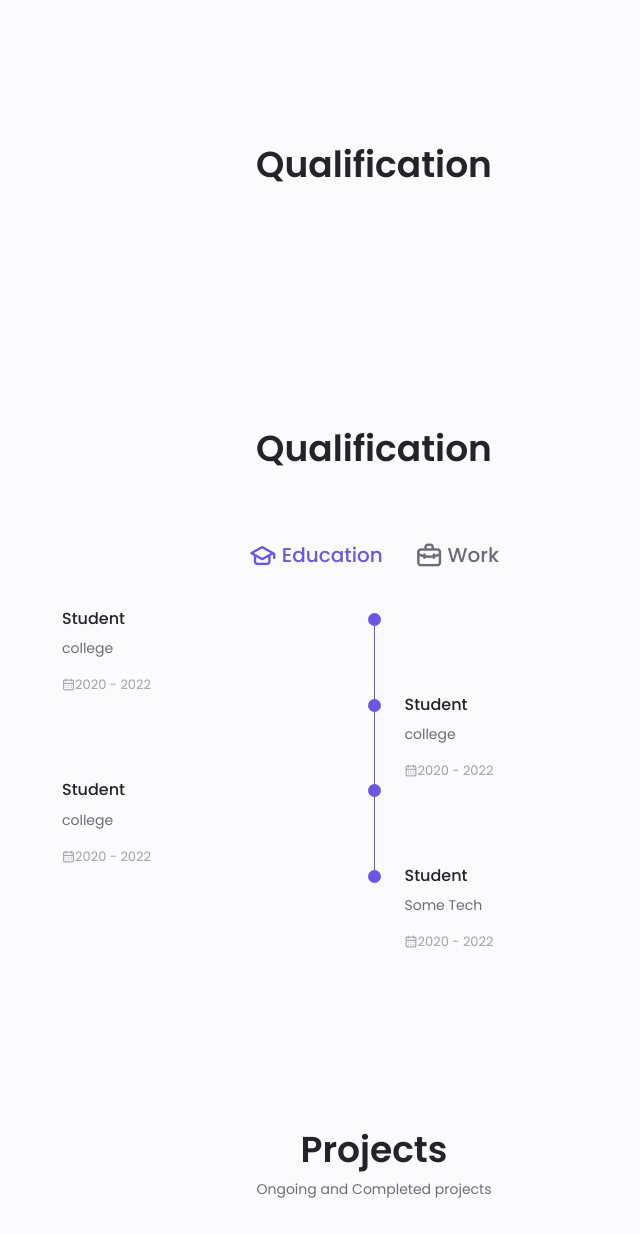
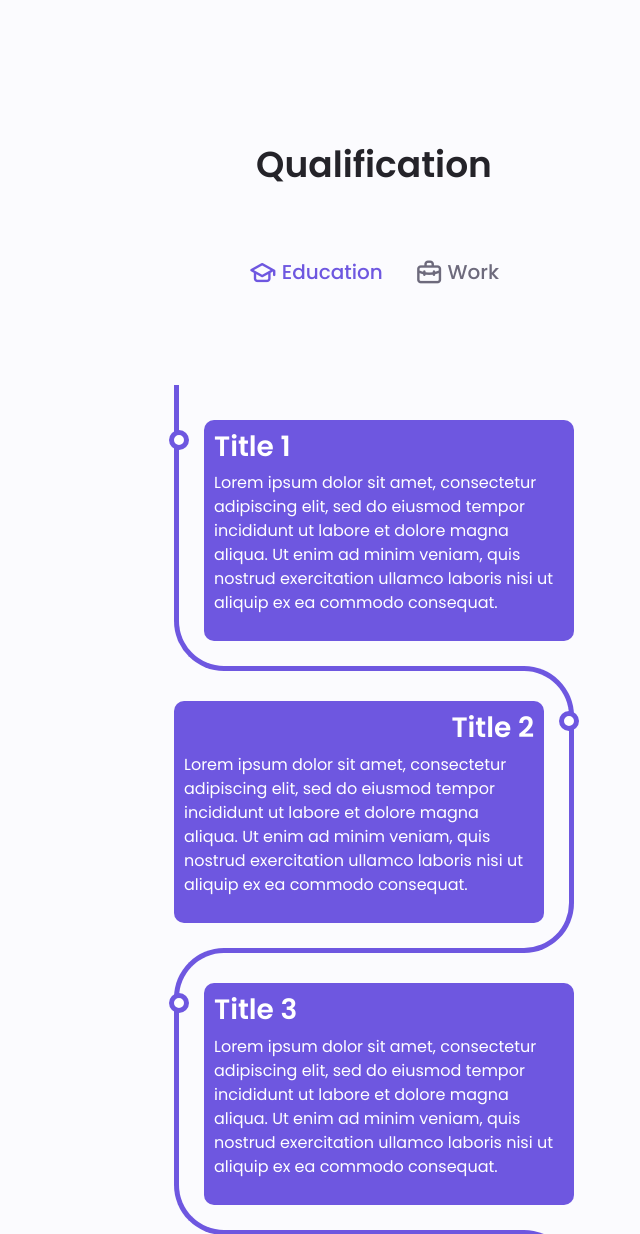
Before and after one commit to NikhilKamathB/Portfolio, a Django app: page / in a window 1280 px wide. Shown: the part 1136-2370 px from the top of the page, without its empty margins (266-906 px from the left). Run offline with Django 4.2, Linux system fonts and the light colour scheme; parts of the project's set-up code (start-up, migrations or seed data) failed here and were passed over.

Commit message:
Made changes to home-qualifications

```diff
--- a/portfolio/static/css/styles.css
+++ b/portfolio/static/css/styles.css
@@ -522,6 +522,104 @@ img {
     margin: 0;
 }
 
+.qualification__row {
+    width: 75%;
+    margin: auto;
+}
+
+.qualification__timeline {
+    margin: 20px auto;
+    padding: 20px;
+}
+
+.qualification__card {
+    position: relative;
+    max-width: 400px;
+    border: none;
+}
+
+.qualification__card:nth-child(odd) {
+    padding: 30px 0 30px 30px;
+}
+
+.qualification__card:nth-child(even) {
+    padding: 30px 30px 30px 0;
+}
+
+.qualification__card::before {
+    content: "";
+    position: absolute;
+    width: 55%;
+    border: solid var(--first-color);
+}
+
+.qualification__card:nth-child(odd)::before {
+    left: 0px;
+    top: -5px;
+    bottom: 0px;
+    border-width: 5px 0 5px 5px;
+    border-radius: 50px 0 0 50px;
+}
+
+.qualification__card:nth-child(even)::before {
+    right: 0;
+    top: -5px;
+    bottom: 0;
+    border-width: 5px 5px 5px 0;
+    border-radius: 0 50px 50px 0;
+}
+
+.qualification__card:first-child::before {
+    border-top: 0;
+    border-top-left-radius: 0;
+}
+
+.qualification__card:last-child:nth-child(odd)::before {
+    border-bottom: 0;
+    border-bottom-left-radius: 0;
+}
+
+.qualification__card:last-child:nth-child(even)::before {
+    border-bottom: 0;
+    border-bottom-right-radius: 0;
+}
+
+.qualification__card__info {
+    display: flex;
+    flex-direction: column;
+    background: var(--first-color-second);
+    color: white;
+    border-radius: 10px;
+    padding: 10px;
+}
+
+.qualification__card__title {
+    color: white;
+    position: relative;
+}
+
+.qualification__card__title::before {
+    content: "";
+    position: absolute;
+    width: 20px;
+    height: 20px;
+    background: white;
+    border-radius: 999px;
+    border: 5px solid var(--first-color);
+}
+
+.qualification__card:nth-child(even) > .qualification__card__info > .qualification__card__title {
+    text-align: right;
+}
+
+.qualification__card:nth-child(odd) > .qualification__card__info > .qualification__card__title::before {
+    left: -45px;
+}
+
+.qualification__card:nth-child(even) > .qualification__card__info > .qualification__card__title::before {
+    right: -45px;
+}
+
 .qualification__tabs {
     display: flex;
     justify-content: space-evenly;
@@ -543,50 +641,13 @@ img {
     margin-right: var(--mb-0-25);
 }
 
-.qualification__data {
-    display: grid;
-    grid-template-columns: 1fr max-content 1fr;
-    column-gap: 1.5rem;
-}
-
-.qualification__title {
-    font-size: var(--normal-font-size);
-    font-weight: var(--font-medium);
-}
-
-.qualification__subtitle {
-    display: inline-block;
-    font-size: var(--small-font-size);
-    margin-bottom: var(--mb-1);
-}
-
-.qualification__calendar {
-    font-size: var(--smaller-font-size);
-    color: var(--text-color-light);
-}
-
-.qualification__rounder {
-    display: inline-block;
-    width: 13px;
-    height: 13px;
-    background-color: var(--first-color);
-    border-radius: 50%;
-}
-
-.qualification__line {
-    display: block;
-    width: 1px;
-    height: 100%;
-    background-color: var(--first-color);
-    transform: translate(6px, -7px);
-}
-
 .qualification [data-content] {
     display: none;
 }
 
 .qualification__active[data-content] {
     display: block;
+    margin: auto;
 }
 
 .qualification__button.qualification__active {
@@ -803,9 +864,6 @@ img {
     .skills__title {
         font-size: var(--normal-font-size);
     }
-    .qualification__data {
-        gap: .5rem;
-    }
 }
 
 /* For medium devices */
--- a/portfolio/templates/home/home.html
+++ b/portfolio/templates/home/home.html
@@ -85,18 +85,12 @@
             </div>
         </div>
     </section>
-    <section class="skills section" id="skills">
-        <h2 class="section__title mt-5">
-            Qualification
-        </h2>
-        <span class="section__subtitle"></span>
-    </section>
     <section class="qualification section" id="qualification">
         <h2 class="section__title mt-5">
             Qualification
         </h2>
         <span class="section__subtitle"></span>
-        <div class="qualification__container container">
+        <div class="qualification__contianer container grid">
             <div class="qualification__tabs">
                 <div class="qualification__button button--flex qualification__active" data-target="#education">
                     <i class="uil uil-graduation-cap qualification__icon"></i>Education
@@ -107,125 +101,74 @@
             </div>
             <div class="qualification__sections">
                 <div class="qualification__content qualification__active" data-content id="education">
-                    <div class="qualification__data">
-                        <div>
-                            <h3 class="qualification__title">Student</h3>
-                            <span class="qualification__subtitle">college</span>
-                            <div class="qualification__calendar">
-                                <i class="uil uil-calendar-alt"></i>2020 - 2022
+                    <div class="qualification__timeline">
+                        <div class="qualification__outer">
+                          <div class="qualification__card">
+                            <div class="qualification__card__info">
+                              <h3 class="qualification__card__title">Title 1</h3>
+                              <p>Lorem ipsum dolor sit amet, consectetur adipiscing elit, sed do eiusmod tempor incididunt ut labore et dolore magna aliqua. Ut enim ad minim veniam, quis nostrud exercitation ullamco laboris nisi ut aliquip ex ea commodo consequat. </p>
                             </div>
                           </div>
-                        <div>
-                            <span class="qualification__rounder"></span>
-                            <span class="qualification__line"></span>
+                          <div class="qualification__card">
+                            <div class="qualification__card__info">
+                              <h3 class="qualification__card__title">Title 2</h3>
+                              <p>Lorem ipsum dolor sit amet, consectetur adipiscing elit, sed do eiusmod tempor incididunt ut labore et dolore magna aliqua. Ut enim ad minim veniam, quis nostrud exercitation ullamco laboris nisi ut aliquip ex ea commodo consequat. </p>
                             </div>
                           </div>
-                    <div class="qualification__data">
-                        <div></div>
-                        <div>
-                            <span class="qualification__rounder"></span>
-                            <span class="qualification__line"></span>
-                        </div>
-                        <div>
-                            <h3 class="qualification__title">Student</h3>
-                            <span class="qualification__subtitle">college</span>
-                            <div class="qualification__calendar">
-                                <i class="uil uil-calendar-alt"></i>2020 - 2022
+                          <div class="qualification__card">
+                            <div class="qualification__card__info">
+                              <h3 class="qualification__card__title">Title 3</h3>
+                              <p>Lorem ipsum dolor sit amet, consectetur adipiscing elit, sed do eiusmod tempor incididunt ut labore et dolore magna aliqua. Ut enim ad minim veniam, quis nostrud exercitation ullamco laboris nisi ut aliquip ex ea commodo consequat. </p>
                             </div>
                           </div>
-                    </div>
-                    <div class="qualification__data">
-                        <div>
-                            <h3 class="qualification__title">Student</h3>
-                            <span class="qualification__subtitle">college</span>
-                            <div class="qualification__calendar">
-                                <i class="uil uil-calendar-alt"></i>2020 - 2022
+                          <div class="qualification__card">
+                            <div class="qualification__card__info">
+                              <h3 class="qualification__card__title">Title 4</h3>
+                              <p>Lorem ipsum dolor sit amet, consectetur adipiscing elit, sed do eiusmod tempor incididunt ut labore et dolore magna aliqua. Ut enim ad minim veniam, quis nostrud exercitation ullamco laboris nisi ut aliquip ex ea commodo consequat. </p>
                             </div>
                           </div>
-                        <div>
-                            <span class="qualification__rounder"></span>
-                            <span class="qualification__line"></span>
+                          <div class="qualification__card">
+                            <div class="qualification__card__info">
+                              <h3 class="qualification__card__title">Title 5</h3>
+                              <p>Lorem ipsum dolor sit amet, consectetur adipiscing elit, sed do eiusmod tempor incididunt ut labore et dolore magna aliqua. Ut enim ad minim veniam, quis nostrud exercitation ullamco laboris nisi ut aliquip ex ea commodo consequat. </p>
                             </div>
-                    </div>
-                    <div class="qualification__data">
-                        <div></div>
-                        <div>
-                            <span class="qualification__rounder"></span>
-                        </div>
-                        <div>
-                            <h3 class="qualification__title">Student</h3>
-                            <span class="qualification__subtitle">Some Tech</span>
-                            <div class="qualification__calendar">
-                                <i class="uil uil-calendar-alt"></i>2020 - 2022
                           </div>
                         </div>
                     </div>
                 </div>
                 <div class="qualification__content" data-content id="work">
-                    <div class="qualification__data">
-                        <div>
-                            <h3 class="qualification__title">ML Engineer</h3>
-                            <span class="qualification__subtitle">Some Tech</span>
-                            <div class="qualification__calendar">
-                                <i class="uil uil-calendar-alt"></i>2020 - 2022
+                    <div class="qualification__timeline">
+                        <div class="qualification__outer">
+                          <div class="qualification__card">
+                            <div class="qualification__card__info">
+                              <h3 class="qualification__card__title">Title 1 ww</h3>
+                              <p>Lorem ipsum dolor sit amet, consectetur adipiscing elit, sed do eiusmod tempor incididunt ut labore et dolore magna aliqua. Ut enim ad minim veniam, quis nostrud exercitation ullamco laboris nisi ut aliquip ex ea commodo consequat. </p>
                             </div>
                           </div>
-                        <div>
-                            <span class="qualification__rounder"></span>
-                            <span class="qualification__line"></span>
+                          <div class="qualification__card">
+                            <div class="qualification__card__info">
+                              <h3 class="qualification__card__title">Title 2</h3>
+                              <p>Lorem ipsum dolor sit amet, consectetur adipiscing elit, sed do eiusmod tempor incididunt ut labore et dolore magna aliqua. Ut enim ad minim veniam, quis nostrud exercitation ullamco laboris nisi ut aliquip ex ea commodo consequat. </p>
                             </div>
                           </div>
-                    <div class="qualification__data">
-                        <div></div>
-                        <div>
-                            <span class="qualification__rounder"></span>
-                            <span class="qualification__line"></span>
-                        </div>
-                        <div>
-                            <h3 class="qualification__title">ML Engineer</h3>
-                            <span class="qualification__subtitle">Some Tech</span>
-                            <div class="qualification__calendar">
-                                <i class="uil uil-calendar-alt"></i>2020 - 2022
+                          <div class="qualification__card">
+                            <div class="qualification__card__info">
+                              <h3 class="qualification__card__title">Title 3</h3>
+                              <p>Lorem ipsum dolor sit amet, consectetur adipiscing elit, sed do eiusmod tempor incididunt ut labore et dolore magna aliqua. Ut enim ad minim veniam, quis nostrud exercitation ullamco laboris nisi ut aliquip ex ea commodo consequat. </p>
                             </div>
                           </div>
-                    </div>
-                    <div class="qualification__data">
-                        <div>
-                            <h3 class="qualification__title">ML Engineer</h3>
-                            <span class="qualification__subtitle">Some Tech</span>
-                            <div class="qualification__calendar">
-                                <i class="uil uil-calendar-alt"></i>2020 - 2022
+                          <div class="qualification__card">
+                            <div class="qualification__card__info">
+                              <h3 class="qualification__card__title">Title 4</h3>
+                              <p>Lorem ipsum dolor sit amet, consectetur adipiscing elit, sed do eiusmod tempor incididunt ut labore et dolore magna aliqua. Ut enim ad minim veniam, quis nostrud exercitation ullamco laboris nisi ut aliquip ex ea commodo consequat. </p>
                             </div>
                           </div>
-                        <div>
-                            <span class="qualification__rounder"></span>
-                            <span class="qualification__line"></span>
+                          <div class="qualification__card">
+                            <div class="qualification__card__info">
+                              <h3 class="qualification__card__title">Title 5</h3>
+                              <p>Lorem ipsum dolor sit amet, consectetur adipiscing elit, sed do eiusmod tempor incididunt ut labore et dolore magna aliqua. Ut enim ad minim veniam, quis nostrud exercitation ullamco laboris nisi ut aliquip ex ea commodo consequat. </p>
                             </div>
                           </div>
-                    <div class="qualification__data">
-                        <div></div>
-                        <div>
-                            <span class="qualification__rounder"></span>
-                            <span class="qualification__line"></span>
-                        </div>
-                        <div>
-                            <h3 class="qualification__title">ML Engineer</h3>
-                            <span class="qualification__subtitle">Some Tech</span>
-                            <div class="qualification__calendar">
-                                <i class="uil uil-calendar-alt"></i>2020 - 2022
-                            </div>
-                        </div>
-                    </div>
-                    <div class="qualification__data">
-                        <div>
-                            <h3 class="qualification__title">ML Engineer</h3>
-                            <span class="qualification__subtitle">Some Tech</span>
-                            <div class="qualification__calendar">
-                                <i class="uil uil-calendar-alt"></i>2020 - 2022
-                            </div>
-                        </div>
-                        <div>
-                            <span class="qualification__rounder"></span>
                         </div>
                     </div>
                 </div>
```
Lines whose indentation alone changed are shown as unchanged.
